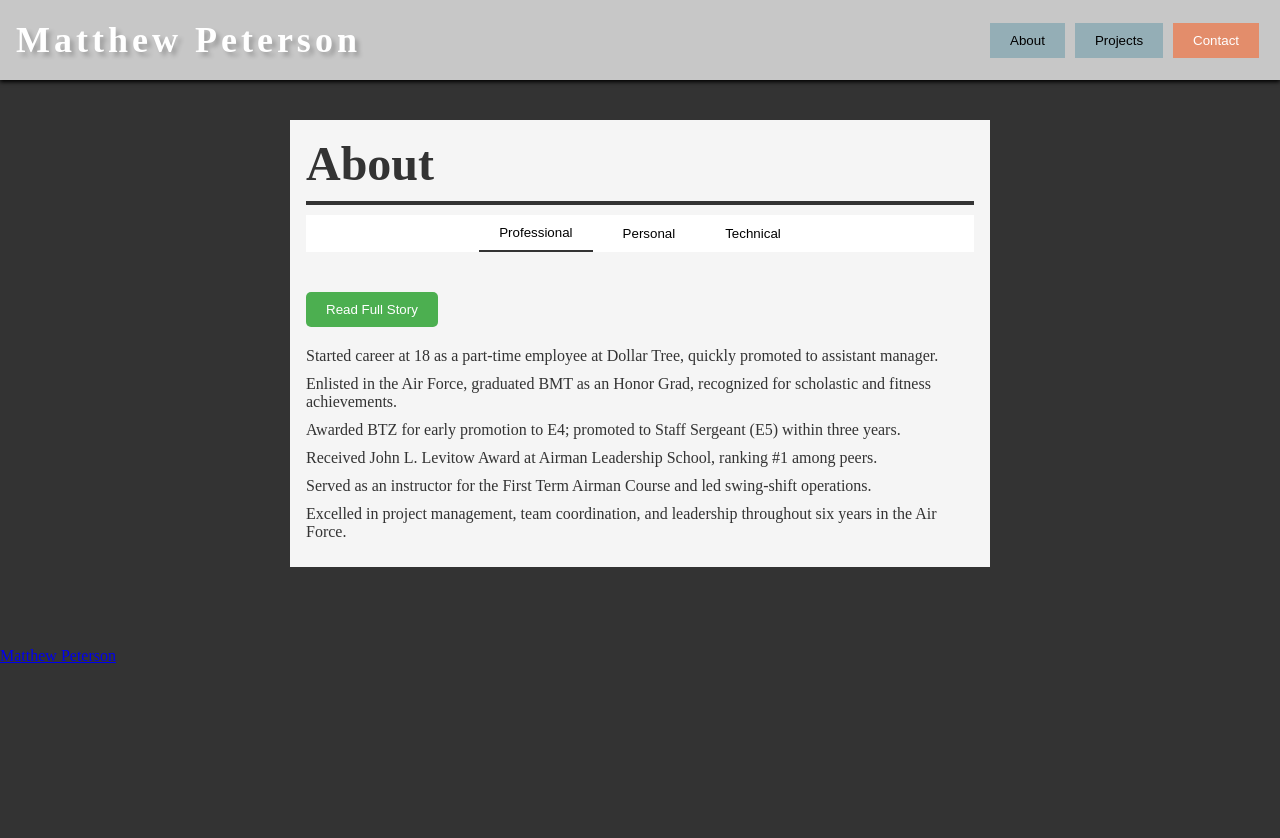
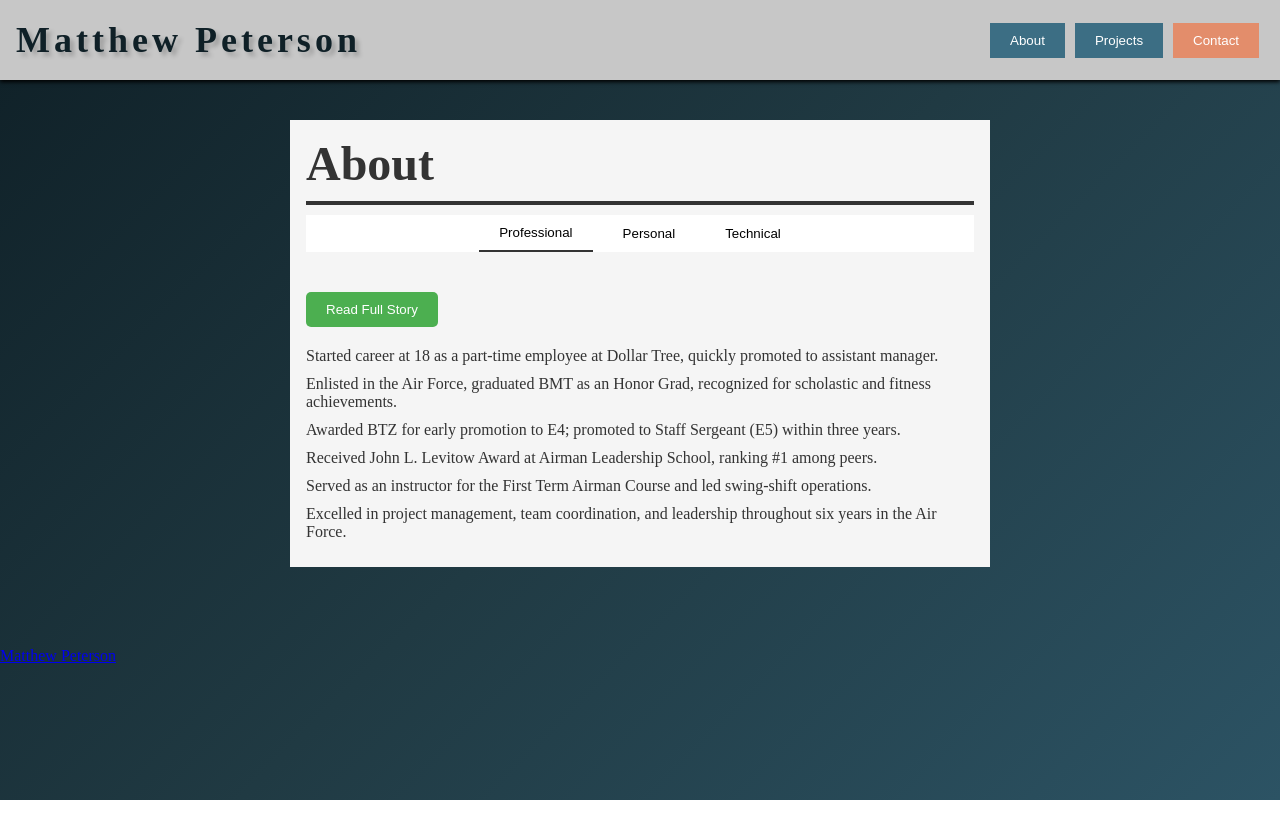
Before and after one commit to matthew-peterson-39/react_portfolio_site, a React (Vite) app: page / in a window 1280 px wide. Shown: the top 838 px of the page. After the commit the page ends 800 px from the top, so only its background shows below. Built offline with nearby package versions, Linux system fonts and the light colour scheme.

Commit message:
linear gradient added

```diff
--- a/src/App.css
+++ b/src/App.css
@@ -1,10 +1,10 @@
-html, body, #app, #app>div :root {
+html {
   height: 100%;
   margin: 0;
   padding: 0;
   box-sizing: border-box;
-  background-color: #333;
-  color: white;
+  background: linear-gradient(135deg, #0f2027, #203a43, #2c5364);
+  color: #0f2027;
 }
 
 nav {
@@ -34,7 +34,7 @@ nav {
 
 #name-logo {
   font-size: 36px;
-  color: white;
+  color: #0f2027;
   letter-spacing: 4px;
   margin: 1rem;
 
@@ -53,23 +53,20 @@ nav {
   cursor: pointer;
 }
 
-#projects-btn, #about-btn {
-  background-color: #FECDA6;
+#contrast {
+  background-color: #e38d6b;
+  color: #fff;
 }
 
-#projects-btn, #about-btn {
-  background-color: #F6F1EE;
+#contrast:hover {
+  background-color: #d37d5b;
 }
 
-#contrast {
-  background-color: #e38d6b;
+#standard {
+  background-color: #3c6e84;
   color: #fff;
 }
 
 #standard:hover {
   background-color: #8aa4ad;
 }
-
-#contrast:hover {
-  background-color: #d37d5b;
-}
```
